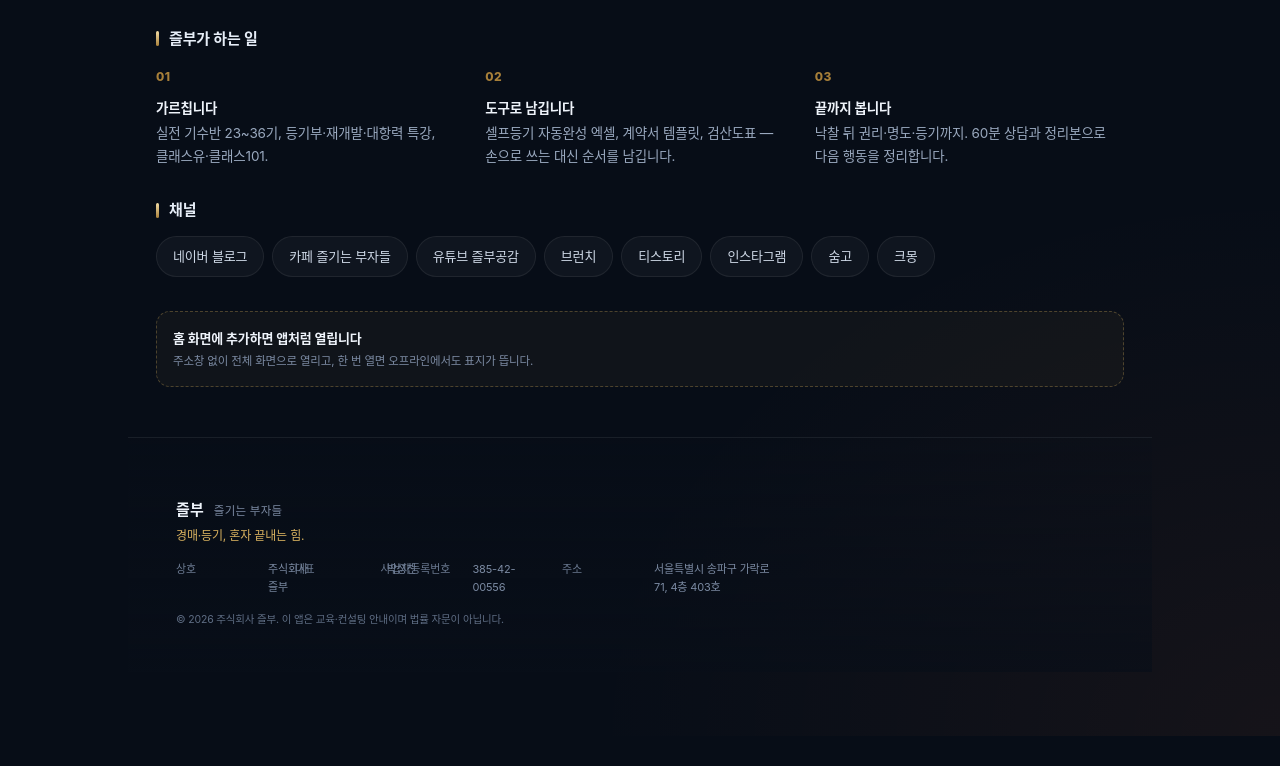
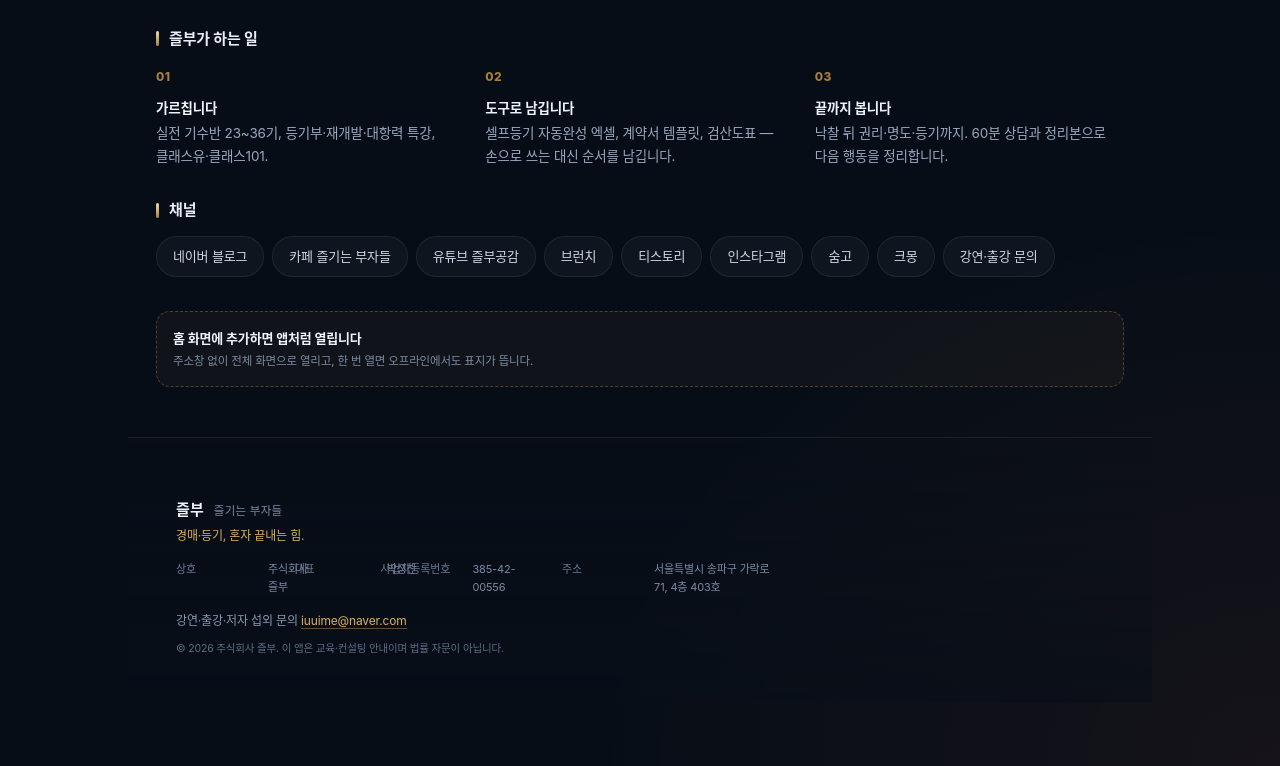
Before and after one commit to zlbu/zlbu, a plain HTML site: page index.html in a window 1280 px wide. Shown: the part 1077-1843 px from the top of the page. Before the commit the page ends 1813 px from the top, so only its background shows below. Drawn offline with Linux system fonts and the light colour scheme.

Commit message:
강연·출강·저자 섭외 문의 메일(iuuime@naver.com) 추가

```diff
--- a/index.html
+++ b/index.html
@@ -137,6 +137,7 @@
           <a class="chip" href="https://www.instagram.com/zlbudongsan" target="_blank" rel="noopener">인스타그램</a>
           <a class="chip" href="https://soomgo.com/profile/users/19536128" target="_blank" rel="noopener">숨고</a>
           <a class="chip" href="https://kmong.com/gig/823597" target="_blank" rel="noopener">크몽</a>
+          <a class="chip" href="mailto:iuuime@naver.com?subject=%EA%B0%95%EC%97%B0%C2%B7%EC%B6%9C%EA%B0%95%20%EB%AC%B8%EC%9D%98">강연·출강 문의</a>
         </div>
 
         <div class="install-card" id="installCard">
@@ -829,6 +830,7 @@
         <div><dt>사업자등록번호</dt><dd>385-42-00556</dd></div>
         <div><dt>주소</dt><dd>서울특별시 송파구 가락로 71, 4층 403호</dd></div>
       </dl>
+      <p class="footer__contact">강연·출강·저자 섭외 문의 <a href="mailto:iuuime@naver.com">iuuime@naver.com</a></p>
       <p class="footer__note">© 2026 주식회사 즐부. 이 앱은 교육·컨설팅 안내이며 법률 자문이 아닙니다.</p>
     </div>
   </footer>
--- a/styles.css
+++ b/styles.css
@@ -845,6 +845,9 @@ a.tool--live:hover { border-color: var(--line); }
 .footer__biz div { display: flex; gap: 8px; }
 .footer__biz dt { flex: 0 0 84px; color: #6b7a91; }
 .footer__biz dd { margin: 0; }
+.footer__contact { margin: 0 0 10px; font-size: 12px; color: #8a99ae; }
+.footer__contact a { color: var(--gold); text-decoration: none; border-bottom: 1px solid rgba(217,178,95,0.4); }
+.footer__contact a:hover { border-bottom-color: var(--gold); }
 .footer__note { margin: 0; font-size: 10.5px; color: #5f6e84; line-height: 1.7; }
 
 /* ---------------- 데스크톱 ---------------- */
--- a/sw.js
+++ b/sw.js
@@ -1,5 +1,5 @@
 /* 즐부 허브 서비스 워커 — 셸은 캐시, 문서는 네트워크 우선 */
-const VERSION = "zlbu-hub-v1.2.0";
+const VERSION = "zlbu-hub-v1.2.1";
 
 const SHELL = [
   "./",
```
